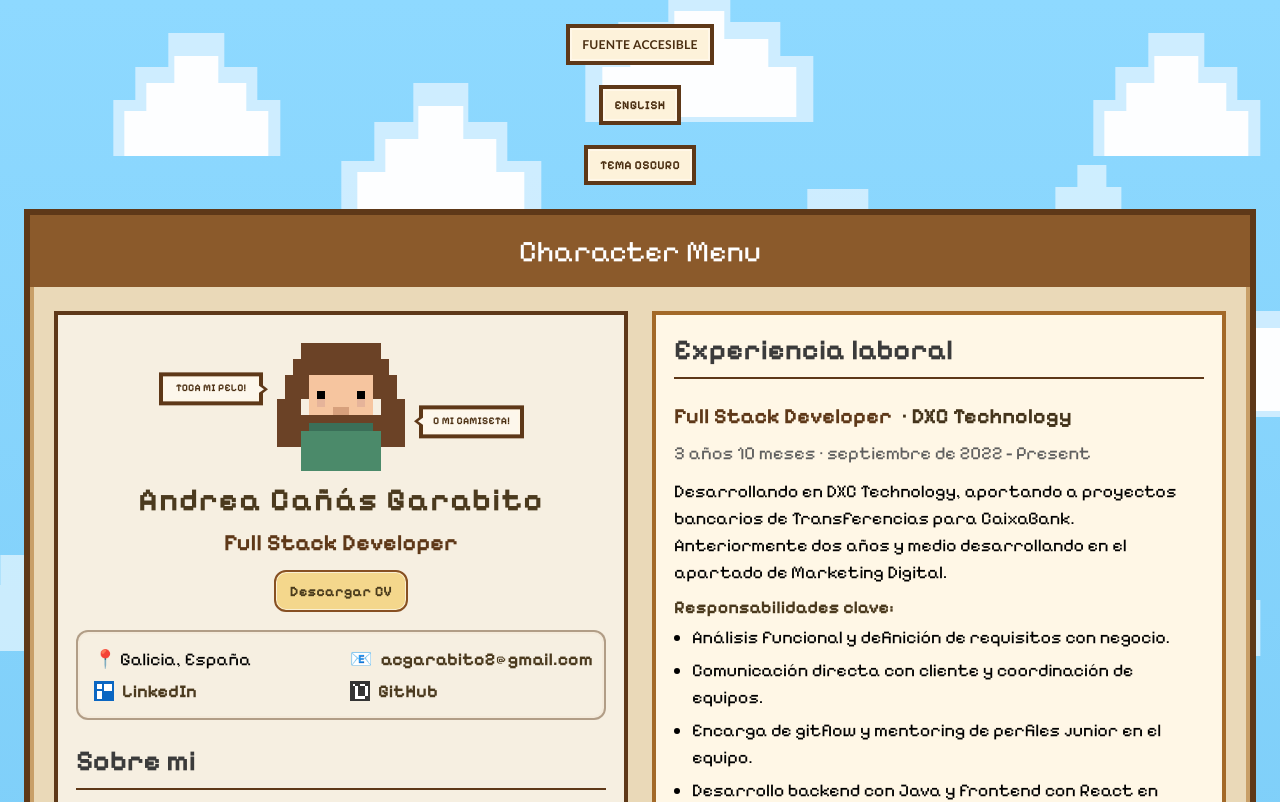
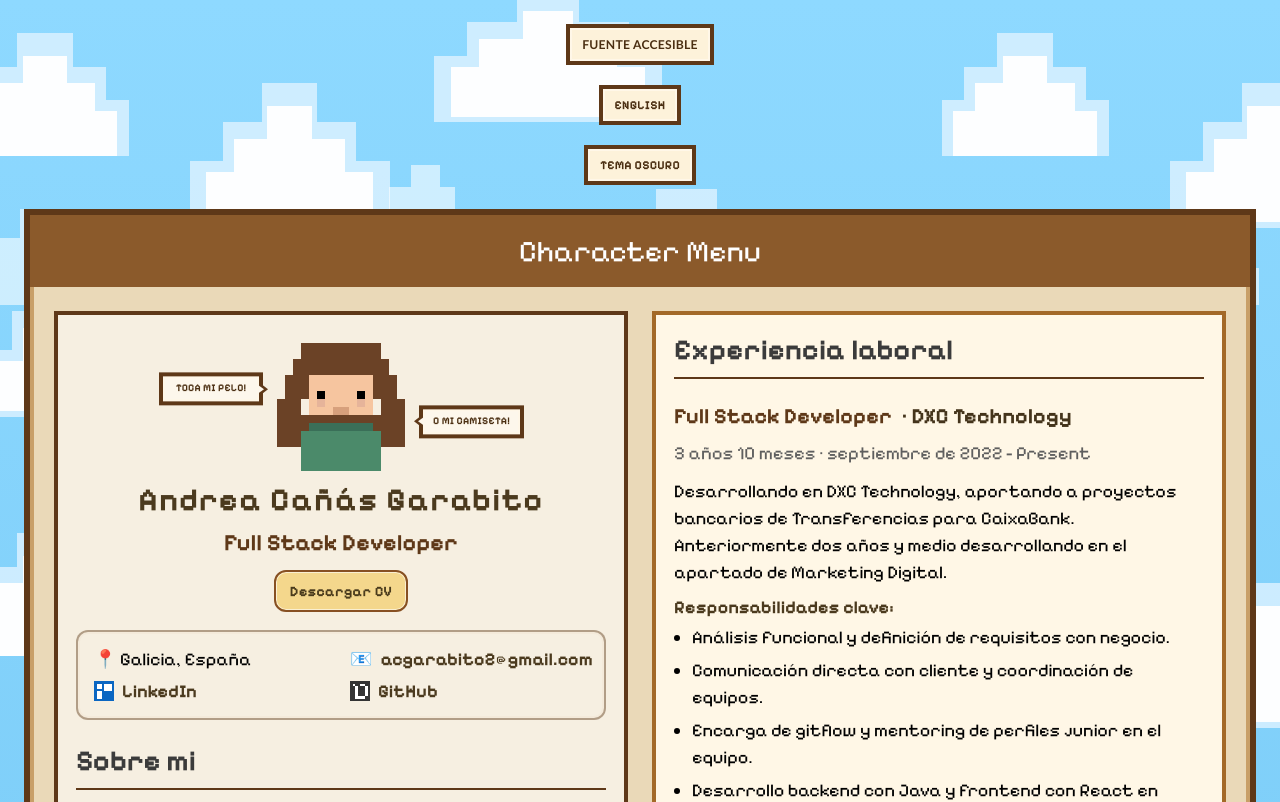
Before and after one commit to AndreiTora/CV-MainCharacter-REACT, a React (Vite) app: page / in a window 1280 px wide. Shown: the top 802 px of the page. Built offline with nearby package versions, Linux system fonts and the light colour scheme.

Commit message:
Cambios CSS.

```diff
--- a/src/styles/_base.scss
+++ b/src/styles/_base.scss
@@ -19,10 +19,7 @@ body::before,
 body::after {
   content: '';
   position: fixed;
-  top: 0;
-  left: -48%;
-  width: 196%;
-  height: 100%;
+  inset: 0;
   pointer-events: none;
   z-index: 0;
 }
--- a/src/styles/_responsive.scss
+++ b/src/styles/_responsive.scss
@@ -144,6 +144,11 @@
   .profile-skills-section .experience-tech-grid {
     grid-template-columns: repeat(2, minmax(0, 1fr));
   }
+
+  .experience-card {
+    width: 100%;
+    min-width: 0;
+  }
 }
 
 @media (max-width: 480px) {
--- a/src/styles/sections/_experience.scss
+++ b/src/styles/sections/_experience.scss
@@ -5,6 +5,8 @@
 .experience-card {
   background: $experience-bg;
   border-color: #a36928;
+  min-width: 0;
+  max-width: 100%;
 }
 
 .study-item,
@@ -29,6 +31,7 @@
   display: flex;
   flex-direction: column;
   gap: 10px;
+  min-width: 0;
 }
 
 .study-item {
@@ -49,11 +52,14 @@
   gap: 0.6rem;
   align-items: flex-end;
   margin-bottom: 1px;
+  min-width: 0;
 
   .experience-title,
   .experience-company {
     font-size: 1.35rem;
     font-weight: 800;
+    overflow-wrap: anywhere;
+    word-break: break-word;
   }
 
   .experience-title {
@@ -96,6 +102,7 @@
 
 .experience-subsection {
   margin-top: 0;
+  min-width: 0;
 
   strong {
     display: block;
@@ -123,14 +130,15 @@
   grid-template-columns: repeat(auto-fit, minmax(180px, 1fr));
   gap: 6px;
   margin-top: 6px;
+  min-width: 0;
 }
 
 .experience-tech-chip {
   @include chip-style;
   font-size: 0.9rem;
   white-space: normal;
-  overflow-wrap: normal;
-  word-break: normal;
+  overflow-wrap: anywhere;
+  word-break: break-word;
   transition: transform 0.18s ease, filter 0.18s ease, border-color 0.18s ease;
   cursor: $cursor-pointer;
 
--- a/src/styles/themes/_light.scss
+++ b/src/styles/themes/_light.scss
@@ -22,6 +22,7 @@ body:not(.dark-theme-enabled)::before {
   background-size: 980px 500px;
   background-position: -220px 0;
   image-rendering: pixelated;
+  will-change: background-position;
   animation: clouds-drift-near 90s linear infinite;
   animation-delay: -28s;
 }
@@ -32,26 +33,27 @@ body:not(.dark-theme-enabled)::after {
   background-size: 1180px 680px;
   background-position: 340px 90px;
   image-rendering: pixelated;
+  will-change: background-position;
   animation: clouds-drift-far 130s linear infinite;
   animation-delay: -46s;
 }
 
 @keyframes clouds-drift-near {
   from {
-    transform: translateX(-12%);
+    background-position: -260px 0;
   }
 
   to {
-    transform: translateX(8%);
+    background-position: 120px 0;
   }
 }
 
 @keyframes clouds-drift-far {
   from {
-    transform: translateX(10%);
+    background-position: 420px 90px;
   }
 
   to {
-    transform: translateX(-9%);
+    background-position: 120px 90px;
   }
 }
```
